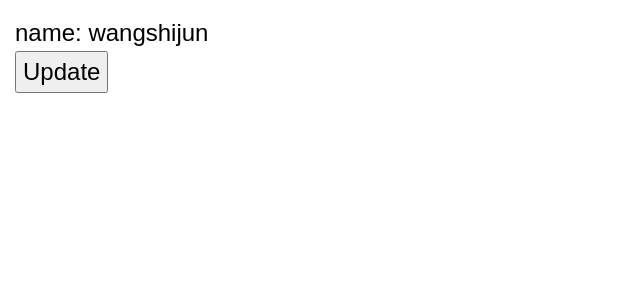
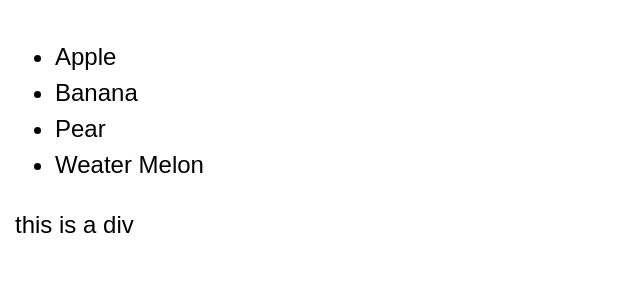
Before and after one commit to wangshijun/course-new-features-of-react16, a React (Create React App) app: page / in a window 1280 px wide. Shown: the top 300 px of the page, without its empty margins (0-640 px from the left). Built offline with nearby package versions, Linux system fonts and the light colour scheme.

Commit message:
lesson 02: render multi elements without wrapping

```diff
--- /dev/null
+++ b/src/MultiElementRender.js
@@ -0,0 +1,21 @@
+import React, { Component } from 'react';
+
+const Fruits = () => [
+  <li key="1">Pear</li>,
+  <li key="2">Weater Melon</li>,
+];
+
+class App extends Component {
+  render() {
+    return [
+      <ul>
+        <li>Apple</li>
+        <li>Banana</li>
+        <Fruits />
+      </ul>,
+      <div>this is a div</div>,
+    ];
+  }
+}
+
+export default App;
--- a/src/index.js
+++ b/src/index.js
@@ -1,7 +1,7 @@
 import React from 'react';
 import ReactDOM from 'react-dom';
 import './index.css';
-import App from './ErrorBoundary';
+import App from './MultiElementRender';
 import registerServiceWorker from './registerServiceWorker';
 
 ReactDOM.render(<App />, document.getElementById('root'));
```
